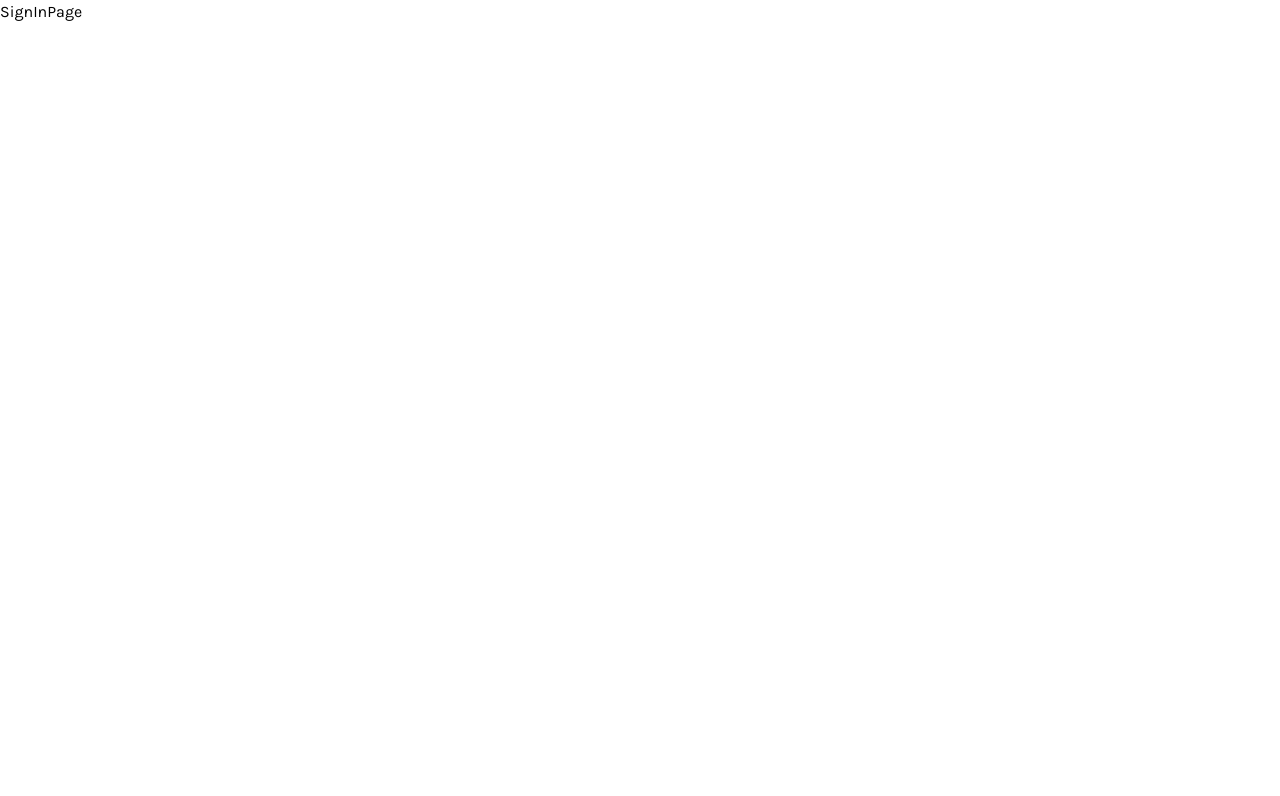
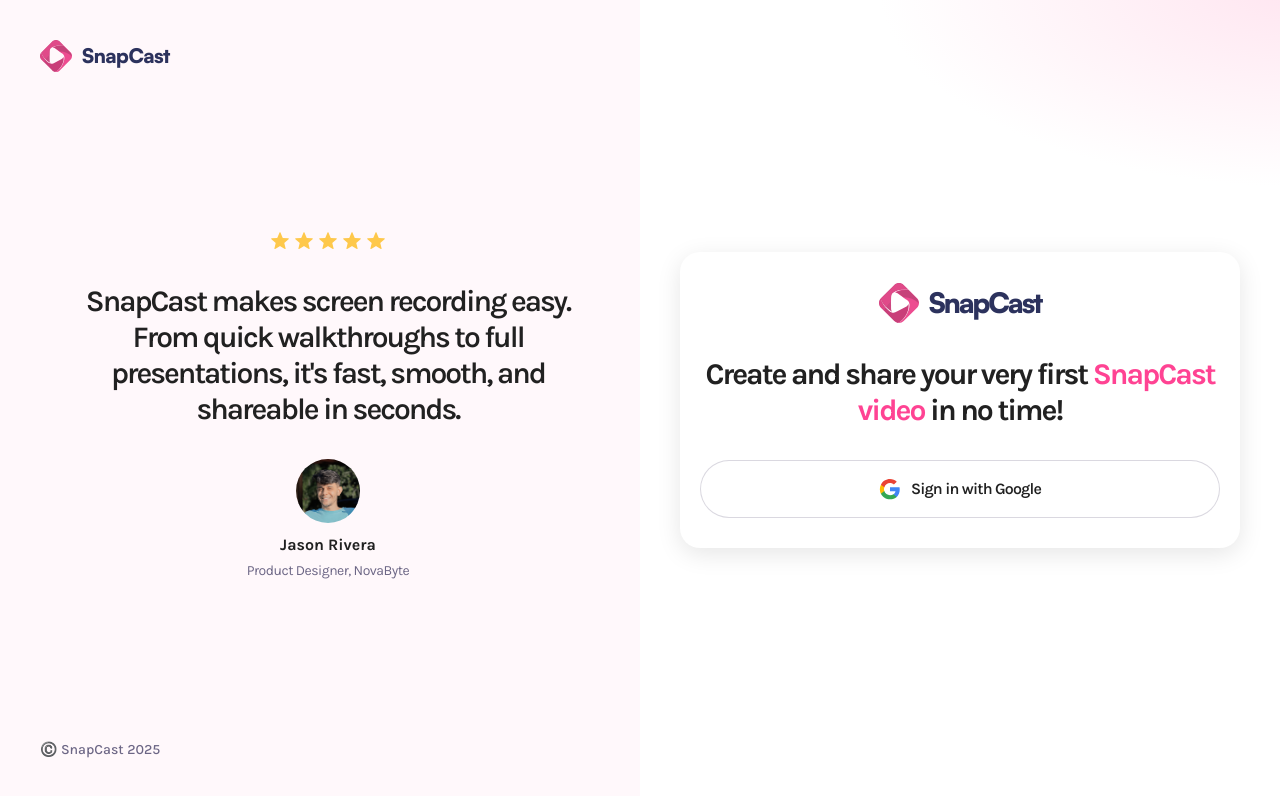
Before and after one commit to KayqueGoldner/loom-clone-nextjs, a Next.js app: page /sign-in in a window 1280 px wide. Shown: the top 796 px of the page. Built offline with nearby package versions, Linux system fonts and the light colour scheme.

Commit message:
authentication ui

```diff
--- a/app/(auth)/sign-in/page.tsx
+++ b/app/(auth)/sign-in/page.tsx
@@ -1,9 +1,84 @@
+import Image from "next/image";
+import Link from "next/link";
+
 const SignInPage = () => {
   return (
-    <div>
-      SignInPage
-    </div>
-  )
-}
+    <main className="sign-in">
+      <aside className="testimonial">
+        <Link href="/">
+          <Image
+            src="/assets/icons/logo.svg"
+            alt="logo"
+            width={32}
+            height={32}
+          />
+          <h1>SnapCast</h1>
+        </Link>
+
+        <div className="description">
+          <section>
+            <figure>
+              {Array.from({ length: 5 }).map((_, index) => (
+                <Image
+                  key={index}
+                  src="/assets/icons/star.svg"
+                  alt="star"
+                  width={20}
+                  height={20}
+                />
+              ))}
+            </figure>
+            <p>
+              SnapCast makes screen recording easy. From quick walkthroughs to
+              full presentations, it's fast, smooth, and shareable in seconds.
+            </p>
+            <article>
+              <Image
+                src="/assets/images/jason.png"
+                alt="avatar"
+                width={64}
+                height={64}
+                className="rounded-full"
+              />
+              <div>
+                <h2>Jason Rivera</h2>
+                <p>Product Designer, NovaByte</p>
+              </div>
+            </article>
+          </section>
+        </div>
+        <p>©️ SnapCast {new Date().getFullYear()}</p>
+      </aside>
+
+      <aside className="google-sign-in">
+        <section>
+          <Link href="/">
+            <Image
+              src="/assets/icons/logo.svg"
+              alt="logo"
+              width={40}
+              height={40}
+            />
+            <h1>SnapCast</h1>
+          </Link>
+          <p>
+            Create and share your very first <span>SnapCast video</span> in no
+            time!
+          </p>
+          <button>
+            <Image
+              src="/assets/icons/google.svg"
+              alt="google"
+              width={22}
+              height={22}
+            />
+            <span>Sign in with Google</span>
+          </button>
+        </section>
+      </aside>
+      <div className="overlay" />
+    </main>
+  );
+};
 
 export default SignInPage;
```
